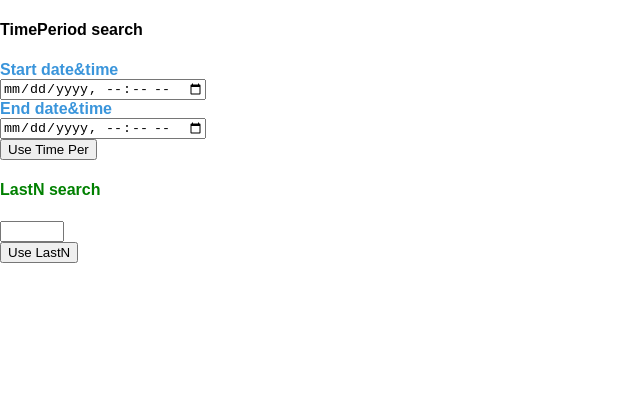
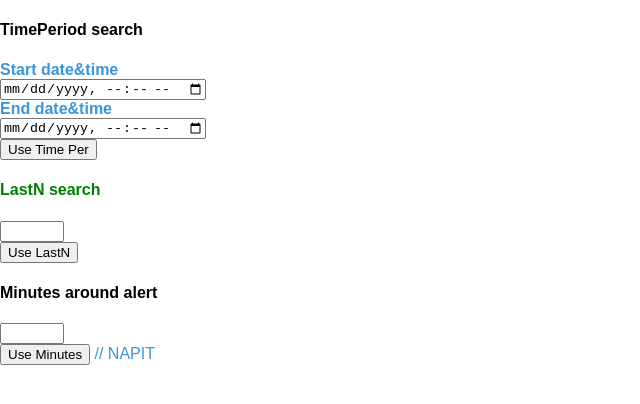
Before and after one commit to pokkonen/InputWidget, a plain HTML site: page index.html in a window 1280 px wide. Both pictures are taken after a click on the button "Use LastN". Shown: the whole page, without its empty margins (0-640 px from the left). Drawn offline with Linux system fonts and the light colour scheme.

Commit message:
added minutes input

```diff
--- a/config.xml
+++ b/config.xml
@@ -1,5 +1,5 @@
 <?xml version='1.0' encoding='UTF-8'?>
-<widget xmlns="http://wirecloud.conwet.fi.upm.es/ns/macdescription/1" vendor="whatever" name="InputWidget" version="0.1.9">
+<widget xmlns="http://wirecloud.conwet.fi.upm.es/ns/macdescription/1" vendor="whatever" name="InputWidget" version="0.2.4">
     <details>
         <title>Input Widget</title>
         <homepage>https://github.com/wirecloud-fiware/quick-start-development-tutorial</homepage>
@@ -23,6 +23,10 @@
                 name="nValue"
                 label="nValue"
                 type="text"/>
+        <outputendpoint
+                name="Minutes"
+                label="Minutes"
+                type="text"/>
     </wiring>
 
     <contents src="index.html" useplatformstyle="true"/>
--- a/index.html
+++ b/index.html
@@ -17,6 +17,11 @@
         <h4 id="headLastN">LastN search</h4>
         <input type="number" id="lastN" min=1 max=999></input><br />
         <button id="btnLastN">Use LastN</button>
+
+        <h4 id="headMinutes">Minutes around alert</h4>
+        <input type="number" id="minutes" min=1 max=999></input><br />
+        <button id="btnMinutes">Use Minutes</button>
+        // NAPIT
       </div>
     </body>
 </html>
--- a/js/main.js
+++ b/js/main.js
@@ -4,11 +4,13 @@ window.onload=function() {
     let startDate = document.getElementById("startDate");
     let endDate = document.getElementById("endDate");
     let lastN = document.getElementById("lastN");
-    let date1, date2, nValue;
+    let minutes = document.getElementById("minutes");
+    let date1, date2, nValue, minutes2;
 
-    startDate.addEventListener("change", function() {date1 = startDate.value})
-    endDate.addEventListener("change", function() {date2 = endDate.value})
-    lastN.addEventListener("change", function() {nValue = lastN.value})
+    startDate.addEventListener("change", function() {date1 = startDate.value});
+    endDate.addEventListener("change", function() {date2 = endDate.value});
+    lastN.addEventListener("change", function() {nValue = lastN.value});
+    minutes.addEventListener("change", function() {minutes2 = minutes.value});
 
     document.querySelector("#btnTimePer").addEventListener("click", function() {
         let datesList = [];
@@ -17,6 +19,7 @@ window.onload=function() {
 
         document.getElementById("headTimePer").style.color = "green";
         document.getElementById("headLastN").style.color = "black";
+        document.getElementById("headMinutes").style.color = "black";
 
         MashupPlatform.wiring.pushEvent("Dates", datesList);
     })
@@ -24,8 +27,15 @@ window.onload=function() {
     document.querySelector("#btnLastN").addEventListener("click", function() {
         document.getElementById("headLastN").style.color = "green";
         document.getElementById("headTimePer").style.color = "black";
+        document.getElementById("headMinutes").style.color = "black";
 
         MashupPlatform.wiring.pushEvent("nValue", nValue);
     })
 
+    document.querySelector("#btnMinutes").addEventListener("click", function() {
+        document.getElementById("headMinutes").style.color = "green";
+
+        MashupPlatform.wiring.pushEvent("Minutes", minutes2);
+    })
+
 }
```
Also changed, not shown: 1 other file.
